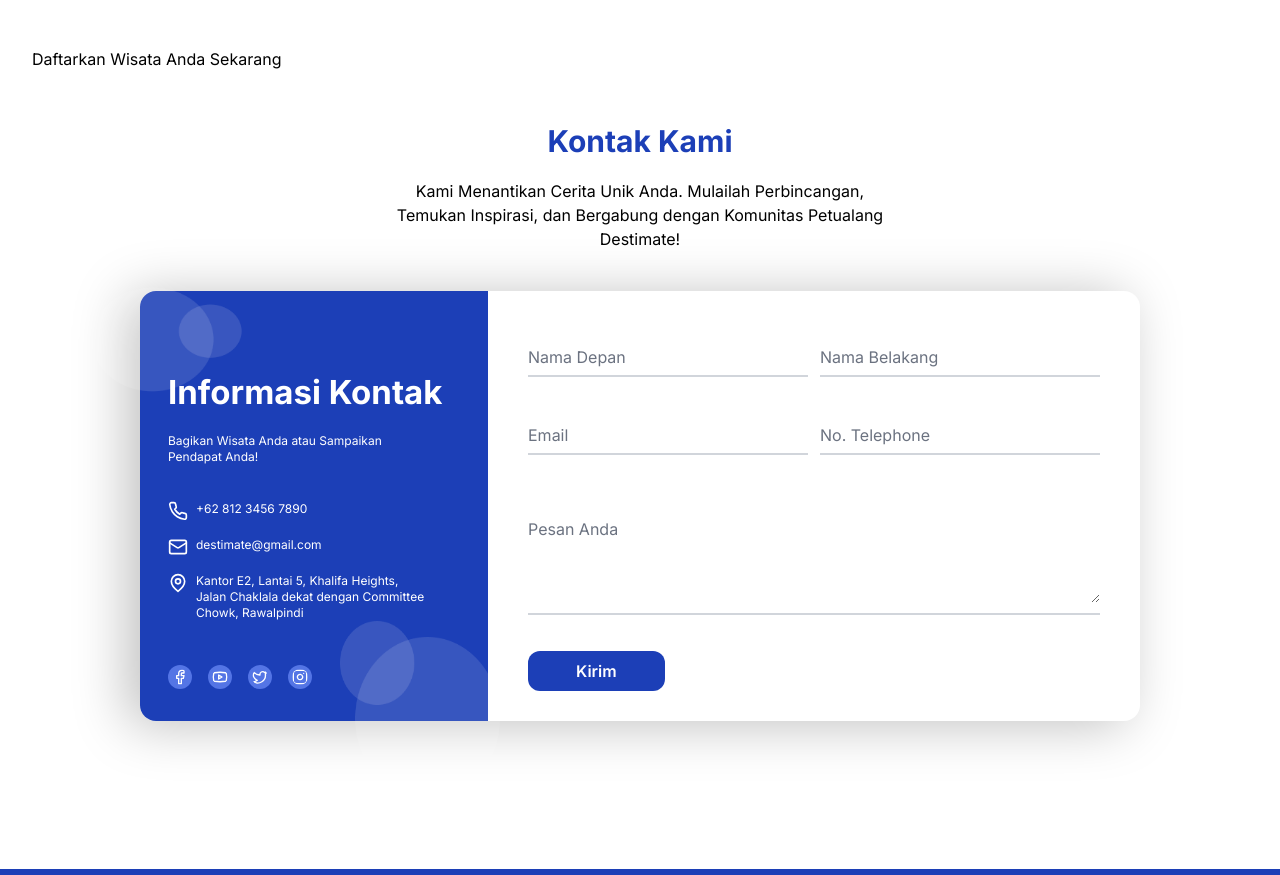
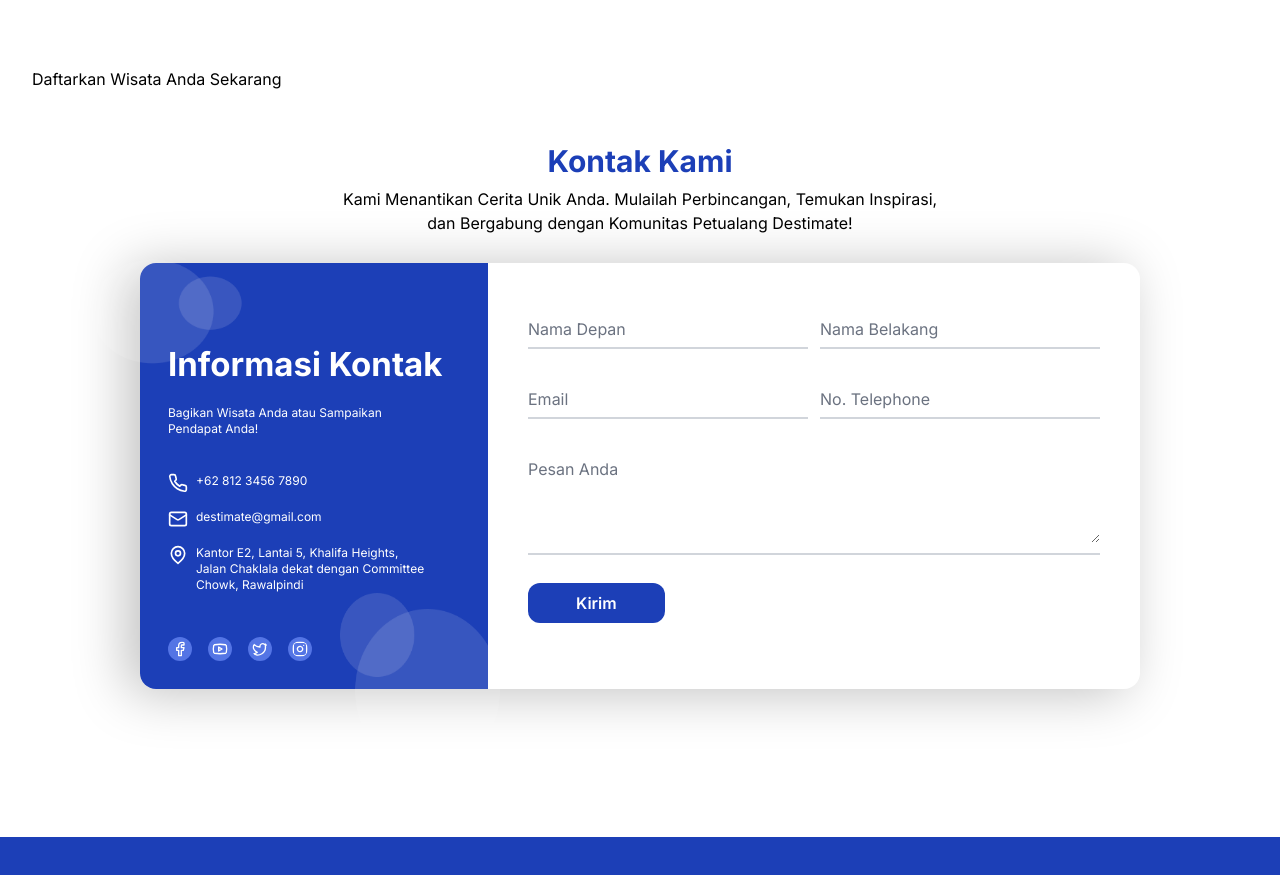
Before and after one commit to Capstone-Tim-02/sustain-tour-frontend-landing-page, a React (Vite) app: page / in a window 1280 px wide. Shown: the part 2940-3815 px from the top of the page. Built offline with nearby package versions, Linux system fonts and the light colour scheme.

Commit message:
Complete task form contact

```diff
--- a/package.json
+++ b/package.json
@@ -10,6 +10,7 @@
     "preview": "vite preview"
   },
   "dependencies": {
+    "@emailjs/browser": "^3.11.0",
     "@headlessui/react": "^1.7.17",
     "@hookform/resolvers": "^3.3.2",
     "clsx": "^2.0.0",
--- a/src/pages/landingPage/AboutUs/index.js
+++ b/src/pages/landingPage/AboutUs/index.js
@@ -1,2 +1 @@
 export * from './AboutUs';
-export * from './RegisterNow';
--- a/src/pages/landingPage/Contact/Contact.jsx
+++ b/src/pages/landingPage/Contact/Contact.jsx
@@ -1,114 +1,174 @@
-import React from 'react';
-import { Link } from 'react-router-dom';
-import Bubble1 from '@/assets/images/ContactPage/bubble-1.png';
-import Bubble2 from '@/assets/images/ContactPage/bubble-2.png';
+import React, { useRef, useState, useEffect } from 'react';
+import Emailjs from '@emailjs/browser';
 
-import {
-  FacebookIcon,
-  InstagramIcon,
-  MailIcon,
-  MapPin,
-  PhoneIcon,
-  TwitterIcon,
-  YoutubeIcon,
-} from 'lucide-react';
+import { ContactInfo } from './SideContact';
+import { ModalSuccess, ModalFailed } from './ModalContact';
 
 const data = {
   title: 'Kontak Kami',
   desc: 'Kami Menantikan Cerita Unik Anda. Mulailah Perbincangan, Temukan Inspirasi, dan Bergabung dengan Komunitas Petualang Destimate!',
-
-  contact: {
-    title: 'Informasi Kontak',
-    desc: 'Bagikan Wisata Anda atau Sampaikan Pendapat Anda!',
-    phone: '+62 812 3456 7890',
-    email: 'destimate@gmail.com',
-    address:
-      'Kantor E2, Lantai 5, Khalifa Heights, Jalan Chaklala dekat dengan Committee Chowk, Rawalpindi',
-  },
 };
 
-const FormInput = ({ type, placeholder, label }) => {
-  return (
-    <div className="flex items-center border-b-2 border-gray-300 py-1 md:max-w-[300px] lg:w-[300px] xl:w-[280px]">
-      <input
-        className="w-full appearance-none border-none bg-transparent px-0 py-1 leading-tight text-gray-700 focus:outline-none"
-        type={type}
-        placeholder={placeholder}
-        aria-label={label}
-      />
-    </div>
-  );
+export const Contact = () => {
+  const form = useRef();
+  const initialForm = {
+    firstName: '',
+    lastName: '',
+    email: '',
+    phone: '',
+    message: '',
   };
 
-function ContactInfo({ contact }) {
-  return (
-    <div className="flex max-h-full w-full flex-col gap-4 rounded-2xl rounded-b-none rounded-bl-none bg-primary-100 p-7 text-left text-white md:max-h-[490px] md:max-w-[300px] md:rounded-r-none md:rounded-bl-2xl lg:max-w-[360px] xl:max-h-[430px]">
-      <img src={Bubble1} alt="bubble" className="-ml-24 -mt-12 w-[180px]" />
-      <h1 className="-mt-14 text-[33px] font-bold">{contact.title}</h1>
-      <p className="max-w-[300px] text-sm md:text-xs xl:max-w-[250px]">{contact.desc}</p>
+  const [inputForm, setInputForm] = useState(initialForm);
+  const [isSuccess, setIsSuccess] = useState(false);
+  const [isFailed, setIsFailed] = useState(false);
+  const [onTouched, setOnTouched] = useState(false);
+  const [errors, setErrors] = useState({});
 
-      <div className="mt-5 flex flex-col gap-4">
-        <div className="flex gap-2">
-          <PhoneIcon alt="phone" className="h-5 w-5" />
-          <p className="max-w-[350px] text-sm md:max-w-[230px] md:text-xs">{contact.phone}</p>
-        </div>
-        <div className="flex gap-2">
-          <MailIcon alt="email" className="h-5 w-5" />
-          <p className="max-w-[350px] text-sm md:max-w-[230px] md:text-xs">{contact.email}</p>
-        </div>
-        <div className="flex gap-2">
-          <MapPin alt="address" className="h-5 w-5" />
-          <p className="max-w-[350px] text-sm md:max-w-[230px] md:text-xs">{contact.address}</p>
-        </div>
-      </div>
-      <SosmedIcon />
-    </div>
+  const handleChange = (e) => {
+    setInputForm({ ...inputForm, [e.target.name]: e.target.value });
+  };
+
+  const formFocus = () => {
+    setOnTouched(true);
+  };
+
+  const formUnFocus = () => {
+    setOnTouched(false);
+  };
+
+  const modalClose = () => {
+    setIsSuccess(false);
+    setIsFailed(false);
+  };
+
+  const validateInput = (inputForm) => {
+    return {
+      firstName: /\s/.test(inputForm.firstName)
+        ? 'Nama depan tidak boleh mengandung spasi'
+        : inputForm.firstName.length === 0
+        ? 'Nama depan harus diisi'
+        : '',
+
+      email: !/^[\w-]+(\.[\w-]+)*@([\w-]+\.)+[a-zA-Z]{2,7}$/.test(inputForm.email)
+        ? 'Invalid email format.'
+        : '',
+
+      phone:
+        inputForm.phone[0] !== '0' && inputForm.phone.length !== 0
+          ? 'No. Telephone harus dimulai dengan angka 0'
+          : (inputForm.phone.length < 11 || inputForm.phone.length > 13) &&
+            inputForm.phone.length !== 0
+          ? 'No. Telephone harus 11-13 karakter'
+          : '',
+
+      message: inputForm.message.length === 0 ? 'Pesan Tidak boleh kosong' : '',
+    };
+  };
+
+  useEffect(() => {
+    setErrors(validateInput(inputForm));
+  }, [
+    inputForm.firstName,
+    inputForm.lastName,
+    inputForm.email,
+    inputForm.phone,
+    inputForm.message,
+  ]);
+
+  const handleSendEmail = (e) => {
+    e.preventDefault();
+
+    Emailjs.sendForm(
+      import.meta.env.VITE_EMAIL_SERVICE_ID,
+      import.meta.env.VITE_EMAIL_TEMPLATE_ID,
+      form.current,
+      import.meta.env.VITE_EMAIL_PUBLIK_KEY
+    ).then(
+      () => {
+        setInputForm(initialForm);
+        setIsSuccess(true);
+      },
+      () => {
+        setInputForm(initialForm);
+        setIsFailed(true);
+      }
     );
-}
 
-function SosmedIcon() {
-  return (
-    <div className="flex justify-between">
-      <div className="left mt-4 flex gap-4 text-sm text-white md:mt-7">
-        <Link to={'https://www.facebook.com/'} className="cursor-auto">
-          <FacebookIcon className="x-6 -6 rounded-full bg-primary-60  p-1" />
-        </Link>
-        <Link to={'https://www.youtube.com/'} className="cursor-auto">
-          <YoutubeIcon className="h-6 w-6  rounded-full bg-primary-60 p-1" />
-        </Link>
-        <Link to={'https://www.twitter.com/'} className="cursor-auto">
-          <TwitterIcon className="h-6 w-6  rounded-full bg-primary-60 p-1" />
-        </Link>
-        <Link to={'https://www.instagram.com/'} className="cursor-auto">
-          <InstagramIcon className="h-6 w-6  rounded-full bg-primary-60 p-1" />
-        </Link>
-      </div>
-      <img src={Bubble2} alt="bubble" className="relative -mb-28 -mr-10 -mt-4 w-[160px]" />
-    </div>
-  );
-}
+    form.current.reset();
+    setTimeout(() => {
+      setIsSuccess(false);
+      setIsFailed(false);
+    }, 3000);
+  };
 
-export const Contact = () => {
   return (
     <section id="kontak">
       <div className="my-6 p-7">
-        <div className="mx-auto flex flex-col items-center gap-5 text-center">
+        <div className="mx-auto flex flex-col items-center gap-2 text-center">
           <h1 className="font-sans text-xl font-bold text-primary-100 sm:text-2xl lg:text-3xl">
             {data.title}
           </h1>
-          <h3 className="max-w-[500px] font-sans text-sm sm:text-lg md:text-base">{data.desc}</h3>
+          <p className="max-w-[500px] font-sans text-sm sm:text-lg md:max-w-[600px] md:text-base">
+            {data.desc}
+          </p>
           <div className="mt-5 flex max-h-full max-w-full flex-col rounded-2xl bg-white shadow-[-13px_4px_53px_0px_rgba(0,0,0,0.25)] md:max-h-full md:w-[1000px] md:flex-row xl:max-h-[430px]">
-            <ContactInfo contact={data.contact} />
-            <form className="flex flex-col gap-1 px-10 py-12 md:gap-5">
-              <div className="mb-5 flex flex-col justify-between gap-6 md:max-w-full md:flex-row md:gap-3 xl:max-w-full">
-                <FormInput type="text" placeholder="Nama Depan" aria-label="First name" />
-                <FormInput type="text" placeholder="Nama Belakang" aria-label="Last name" />
+            <ContactInfo />
+            <form
+              ref={form}
+              onSubmit={handleSendEmail}
+              className="flex flex-col gap-0 px-10 py-4 md:gap-3 md:py-12"
+            >
+              <div className="mb-5 flex flex-col justify-between gap-4 md:max-w-full md:flex-row md:gap-3 xl:max-w-full">
+                <FormInput
+                  type="text"
+                  placeholder="Nama Depan"
+                  name="firstName"
+                  value={inputForm.firstName}
+                  onChange={handleChange}
+                  onFocus={formFocus}
+                  onBlur={formUnFocus}
+                  error={errors.firstName}
+                  onTouched={onTouched}
+                />
+                <FormInput
+                  type="text"
+                  placeholder="Nama Belakang"
+                  name="lastName"
+                  value={inputForm.lastName}
+                  onChange={handleChange}
+                  onFocus={formFocus}
+                  onBlur={formUnFocus}
+                  error={errors.lastName}
+                  onTouched={onTouched}
+                />
               </div>
-              <div className="mb-5 flex flex-col justify-between gap-6 md:max-w-full md:flex-row md:gap-3 xl:max-w-full">
-                <FormInput type="email" placeholder="Email" aria-label="Email" />
-                <FormInput type="number" placeholder="No. Telephone" aria-label="Phone" />
+              <div className="mb-5 flex flex-col justify-between gap-4 md:max-w-full md:flex-row md:gap-3 xl:max-w-full">
+                <FormInput
+                  type="email"
+                  placeholder="Email"
+                  name="email"
+                  value={inputForm.email}
+                  onChange={handleChange}
+                  onFocus={formFocus}
+                  onBlur={formUnFocus}
+                  error={errors.email}
+                  onTouched={onTouched}
+                />
+                <FormInput
+                  type="number"
+                  placeholder="No. Telephone"
+                  name="phone"
+                  value={inputForm.phone}
+                  onChange={handleChange}
+                  onFocus={formFocus}
+                  onBlur={formUnFocus}
+                  error={errors.phone}
+                  onTouched={onTouched}
+                />
               </div>
-              <div className="my-4 border-b-2 border-gray-300 py-1 md:max-w-full xl:max-w-full">
+              <div>
+                <div className="my-0 border-b-2 border-gray-300 py-1 md:max-w-full xl:max-w-full">
                   <textarea
                     name="message"
                     id="message"
@@ -116,17 +176,68 @@ export const Contact = () => {
                     className="w-full appearance-none border-none bg-transparent px-0 py-1 leading-tight text-gray-700 focus:outline-none"
                     type="text"
                     placeholder="Pesan Anda"
+                    value={inputForm.message}
+                    onChange={handleChange}
+                    error={errors.message}
+                    onFocus={formFocus}
+                    onBlur={formUnFocus}
                   ></textarea>
                 </div>
-              <div className="text-left">
-                <button className="rounded-xl bg-primary-100 px-12 py-2 font-semibold text-white">
+                {onTouched && errors.message && (
+                  <p className="text-left text-sm text-red-400 md:text-xs">{errors.message}</p>
+                )}
+              </div>
+              <div className="mt-3 text-left md:mt-0">
+                <button
+                  className={
+                    Object.values(errors).some((error) => error !== '')
+                      ? 'mt-4 cursor-not-allowed rounded-xl bg-primary-100 px-12 py-2 font-semibold  text-white'
+                      : 'mt-8 cursor-pointer rounded-xl bg-primary-100 px-12 py-2 font-semibold text-white hover:bg-opacity-90'
+                  }
+                  disabled={Object.values(errors).some((error) => error !== '')}
+                  type="submit"
+                >
                   Kirim
                 </button>
               </div>
             </form>
+            {isSuccess && <ModalSuccess onClick={modalClose} />}
+            {isFailed && <ModalFailed onClick={modalClose} />}
           </div>
         </div>
       </div>
     </section>
   );
 };
+
+const FormInput = ({
+  type,
+  placeholder,
+  name,
+  value,
+  onChange,
+  error,
+  onFocus,
+  onBlur,
+  onTouched,
+}) => {
+  return (
+    <div className="flex flex-col">
+      <div className="flex items-center border-b-2 border-gray-300 py-1 md:max-w-[300px] lg:w-[300px] xl:w-[280px]">
+        <input
+          className="w-full appearance-none border-none bg-transparent px-0 py-1 leading-tight text-gray-700 focus:outline-none"
+          type={type}
+          placeholder={placeholder}
+          name={name}
+          value={value}
+          onFocus={onFocus}
+          onBlur={onBlur}
+          onChange={onChange}
+        />
+      </div>
+      {onTouched && error && (
+        <p className="text-left font-sans text-sm text-red-400 md:text-xs">{error}</p>
+      )}
+    </div>
+  );
+};
--- /dev/null
+++ b/src/pages/landingPage/Contact/ModalContact.jsx
@@ -0,0 +1,62 @@
+import React from 'react';
+import { MailCheckIcon, XIcon } from 'lucide-react';
+
+export const ModalSuccess = ({ onClick }) => {
+  return (
+    <div className="min-w-screen animated fadeIn faster fixed  inset-0  left-0 top-0 z-50 flex h-screen items-center justify-center bg-cover bg-center bg-no-repeat outline-none focus:outline-none">
+      <div className="absolute inset-0 z-0 bg-black opacity-80"></div>
+      <div className="relative mx-auto my-auto w-full max-w-md rounded-xl bg-white p-5 shadow-lg ">
+        <div>
+          <div className="flex-auto justify-center p-5 text-center">
+            <div className="flex items-center justify-center">
+              <MailCheckIcon size={120} color="#059669" />
+            </div>
+            <h2 className="pt-4 text-xl font-bold ">Pesan anda telah berhasil terkirim</h2>
+          </div>
+          <div className=" text-center md:block">
+            <div className="mb-2 w-full cursor-default rounded-lg border border-success-500 bg-success-800 px-5 py-2 text-sm font-medium tracking-wider text-white shadow-sm md:mb-0">
+              Terima Kasih
+            </div>
+          </div>
+          <button
+            className="absolute right-0 top-0 mr-5 mt-4 cursor-pointer rounded text-gray-400 transition duration-150 ease-in-out hover:text-gray-600 focus:outline-none focus:ring-2 focus:ring-gray-600"
+            role="button"
+            onClick={onClick}
+          >
+            <XIcon />
+          </button>
+        </div>
+      </div>
+    </div>
+  );
+};
+
+export const ModalFailed = ({ onClick }) => {
+  return (
+    <div className="min-w-screen animated fadeIn faster fixed  inset-0  left-0 top-0 z-50 flex h-screen items-center justify-center bg-cover bg-center bg-no-repeat outline-none focus:outline-none">
+      <div className="absolute inset-0 z-0 bg-black opacity-80"></div>
+      <div className="relative mx-auto my-auto w-full max-w-md rounded-xl bg-white p-5 shadow-lg ">
+        <div>
+          <div className="flex-auto justify-center p-5 text-center">
+            <div className="flex items-center justify-center">
+              <XIcon size={80} color="#E10E0E" />
+            </div>
+            <h2 className="pt-4 text-xl font-bold ">Gagal Mengirim pesan</h2>
+          </div>
+          <div className=" text-center md:block">
+            <div className="mb-2 w-full cursor-default rounded-lg border border-red-500 bg-red-700 px-5 py-2 text-sm font-medium tracking-wider text-white shadow-sm md:mb-0">
+              Maaf
+            </div>
+          </div>
+          <button
+            className="absolute right-0 top-0 mr-5 mt-4 cursor-pointer rounded text-gray-400 transition duration-150 ease-in-out hover:text-gray-600 focus:outline-none focus:ring-2 focus:ring-gray-600"
+            role="button"
+            onClick={onClick}
+          >
+            <XIcon />
+          </button>
+        </div>
+      </div>
+    </div>
+  );
+};
--- /dev/null
+++ b/src/pages/landingPage/Contact/SideContact.jsx
@@ -0,0 +1,77 @@
+import React from 'react';
+import { Link } from 'react-router-dom';
+import Bubble1 from '@/assets/images/ContactPage/bubble-1.png';
+import Bubble2 from '@/assets/images/ContactPage/bubble-2.png';
+
+import {
+  FacebookIcon,
+  InstagramIcon,
+  MailIcon,
+  MapPin,
+  PhoneIcon,
+  TwitterIcon,
+  YoutubeIcon,
+} from 'lucide-react';
+
+const data = {
+  title: 'Informasi Kontak',
+  desc: 'Bagikan Wisata Anda atau Sampaikan Pendapat Anda!',
+  phone: '+62 812 3456 7890',
+  email: 'destimate@gmail.com',
+  address:
+    'Kantor E2, Lantai 5, Khalifa Heights, Jalan Chaklala dekat dengan Committee Chowk, Rawalpindi',
+};
+
+export const ContactInfo = () => {
+  return (
+    <div className="flex max-h-full w-full flex-col gap-4 rounded-2xl rounded-b-none rounded-bl-none bg-primary-100 p-7 text-left text-white md:max-h-[490px] md:max-w-[300px] md:rounded-r-none md:rounded-bl-2xl lg:max-w-[360px] xl:max-h-[430px]">
+      <img src={Bubble1} alt="bubble" className="-ml-24 -mt-12 w-[180px]" />
+      <h1 className="-mt-24 text-[33px] font-bold md:-mt-14">{data.title}</h1>
+      <p className="max-w-[300px] text-sm md:text-xs xl:max-w-[250px]">{data.desc}</p>
+
+      <div className="mt-5 flex flex-col gap-4">
+        <div className="flex gap-2">
+          <PhoneIcon alt="phone" className="h-5 w-5" />
+          <p className="max-w-[180px] text-sm  md:max-w-[210px] md:text-xs xl:max-w-[230px]">
+            {data.phone}
+          </p>
+        </div>
+        <div className="flex gap-2">
+          <MailIcon alt="email" className="h-5 w-5" />
+          <p className="max-w-[180px] text-sm  md:max-w-[210px] md:text-xs xl:max-w-[230px]">
+            {data.email}
+          </p>
+        </div>
+        <div className="flex gap-2">
+          <MapPin alt="address" className="h-5 w-5" />
+          <p className="max-w-[180px] text-sm  md:max-w-[210px] md:text-xs xl:max-w-[230px]">
+            {data.address}
+          </p>
+        </div>
+      </div>
+      <SosmedIcon />
+    </div>
+  );
+};
+
+const SosmedIcon = () => {
+  return (
+    <div className="flex justify-between">
+      <div className="left mt-4 flex gap-4 text-sm text-white md:mt-7">
+        <Link to={'https://www.facebook.com/'} className="cursor-auto">
+          <FacebookIcon className="x-6 -6 rounded-full bg-primary-60  p-1" />
+        </Link>
+        <Link to={'https://www.youtube.com/'} className="cursor-auto">
+          <YoutubeIcon className="h-6 w-6  rounded-full bg-primary-60 p-1" />
+        </Link>
+        <Link to={'https://www.twitter.com/'} className="cursor-auto">
+          <TwitterIcon className="h-6 w-6  rounded-full bg-primary-60 p-1" />
+        </Link>
+        <Link to={'https://www.instagram.com/'} className="cursor-auto">
+          <InstagramIcon className="h-6 w-6  rounded-full bg-primary-60 p-1" />
+        </Link>
+      </div>
+      <img src={Bubble2} alt="bubble" className="relative -mb-28 -mr-10 -mt-4 w-[160px]" />
+    </div>
+  );
+};
--- a/src/pages/landingPage/Home/index.js
+++ b/src/pages/landingPage/Home/index.js
@@ -2,3 +2,4 @@ export * from './CarbonEmision';
 export * from './DestinationPopuler';
 export * from './Hero';
 export * from './TravelDreams';
+export * from '../Home/RegisterNow';
```
Also changed, not shown: src/pages/landingPage/AboutUs/AboutUs.jsx (+4 -4 lines), src/pages/landingPage/index.jsx (+4 -4 lines), src/pages/landingPage/Home/RegisterNow.jsx (renamed from src/pages/landingPage/AboutUs/RegisterNow.jsx), 2 other files (tests, documents, lock files or other folders). Lines whose indentation alone changed are shown as unchanged.
